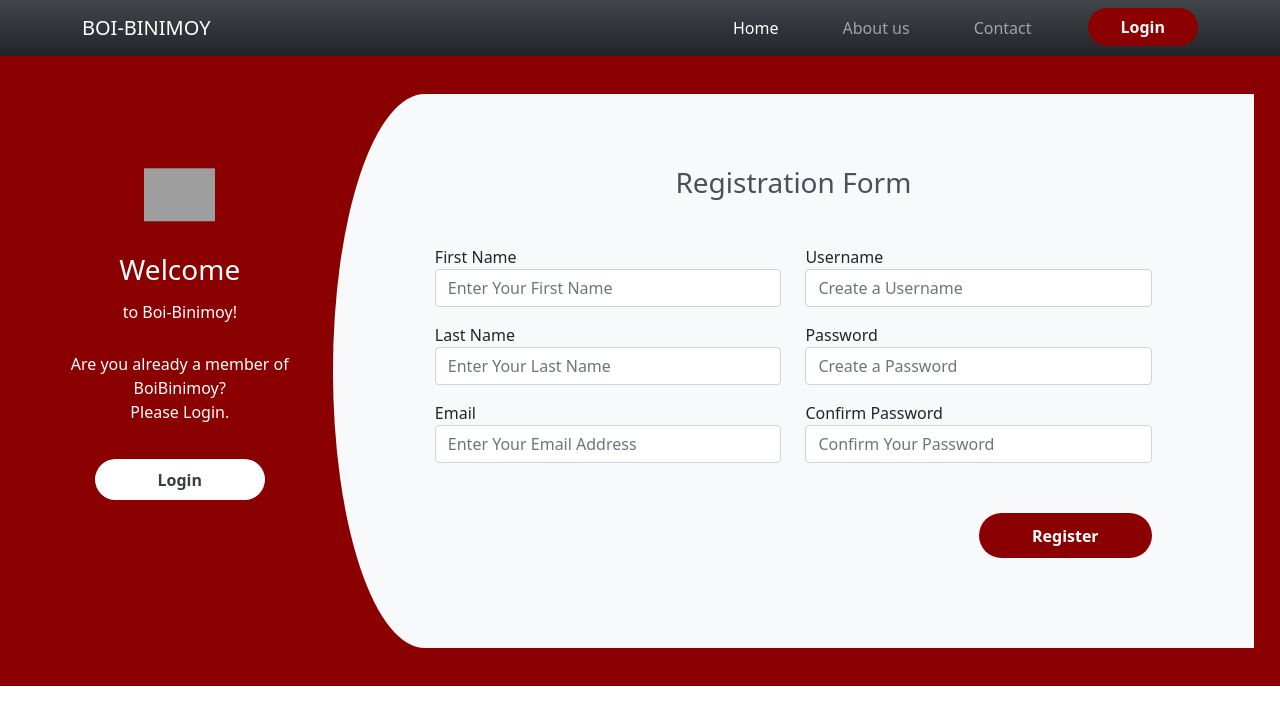
After one commit to Mahmud-Alam/boibinimoy, a Django app: page /register/ in a window 1280 px wide. The commit adds this page. Shown: the top 725 px of the page. Run offline with Django 3.2, Linux system fonts and the light colour scheme; some libraries are stand-ins or nearby versions; grey boxes are pictures that could not be loaded.

Commit message:
adding register template

```diff
--- a/static/css/style.css
+++ b/static/css/style.css
@@ -1,3 +1,8 @@
+.btn-darkred{
+    background-color: darkred;
+    border-radius: 1.5rem;
+    padding: 6px 32px;
+}
 .nav-link{
     margin-right: 3rem;
 }
@@ -9,3 +14,105 @@
     flex-direction: column;
     justify-content: center;
 }
+
+
+
+/* Registration page CSS */
+.form-group {
+    margin-bottom: 1rem;
+}
+.register{
+    background: darkred;
+    padding: 3%;
+}
+.register-left{
+    text-align: center;
+    color: #fff;
+    margin-top: 4%;
+}
+.register-left input{
+    border: none;
+    border-radius: 1.5rem;
+    padding: 3%;
+    width: 60%;
+    background: #fff;
+    font-weight: bold;
+    color: #383d41;
+    margin-top: 5%;
+    margin-bottom: 3%;
+    cursor: pointer;
+}
+.register-right{
+    background: #f8f9fa;
+    border-top-left-radius: 10% 50%;
+    border-bottom-left-radius: 10% 50%;
+}
+.register-left img{
+    margin-top: 15%;
+    margin-bottom: 5%;
+    width: 25%;
+    -webkit-animation: mover 2s infinite  alternate;
+    animation: mover 1s infinite  alternate;
+}
+@-webkit-keyframes mover {
+    0% { transform: translateY(0); }
+    100% { transform: translateY(-20px); }
+}
+@keyframes mover {
+    0% { transform: translateY(0); }
+    100% { transform: translateY(-20px); }
+}
+.register-left p{
+    font-weight: lighter;
+    padding: 2% 8%;
+}
+.register .register-form{
+    padding: 10%;
+    margin-top: 10%;
+}
+.btnRegister{
+    float: right;
+    margin-top: 10%;
+    border: none;
+    border-radius: 1.5rem;
+    padding: 3%;
+    background: darkred;
+    color: #fff;
+    font-weight: 600;
+    width: 50%;
+    cursor: pointer;
+}
+.register .nav-tabs{
+    margin-top: 3%;
+    border: none;
+    background: #0062cc;
+    border-radius: 1.5rem;
+    width: 28%;
+    float: right;
+}
+.register .nav-tabs .nav-link{
+    padding: 2%;
+    height: 34px;
+    font-weight: 600;
+    color: #fff;
+    border-top-right-radius: 1.5rem;
+    border-bottom-right-radius: 1.5rem;
+}
+.register .nav-tabs .nav-link:hover{
+    border: none;
+}
+.register .nav-tabs .nav-link.active{
+    width: 100px;
+    color: #0062cc;
+    border: 2px solid #0062cc;
+    border-top-left-radius: 1.5rem;
+    border-bottom-left-radius: 1.5rem;
+}
+.register-heading{
+    text-align: center;
+    margin-top: 8%;
+    margin-bottom: -15%;
+    color: #495057;
+}
+
+/* END Registration page CSS */
--- /dev/null
+++ b/users/forms.py
@@ -0,0 +1,9 @@
+from django.contrib.auth.forms import UserCreationForm
+from django import forms
+from django.contrib.auth.models import User
+
+class CreateUserForm(UserCreationForm):
+    class Meta:
+        model = User
+        # fields = '__all__'
+        fields = ['username','email','password1','password2']
--- a/users/templates/users/navbar.html
+++ b/users/templates/users/navbar.html
@@ -1,6 +1,6 @@
 <nav class="navbar navbar-expand-lg navbar-dark bg-dark bg-gradient">
     <div class="container">
-      <a class="navbar-brand" href="#">BOI-BINIMOY</a>
+      <a class="navbar-brand" href="{% url 'home' %}">BOI-BINIMOY</a>
       <div>
         <button class="navbar-toggler" type="button" data-bs-toggle="collapse" data-bs-target="#navbarNav" aria-controls="navbarNav" aria-expanded="false" aria-label="Toggle navigation">
             <span class="navbar-toggler-icon"></span>
@@ -8,7 +8,7 @@
           <div class="collapse navbar-collapse" id="navbarNav">
             <ul class="navbar-nav">
               <li class="nav-item">
-                <a class="nav-link active" aria-current="page" href="#">Home</a>
+                <a class="nav-link active" aria-current="page" href="{% url 'home' %}">Home</a>
               </li>
               <li class="nav-item">
                 <a class="nav-link" href="#">About us</a>
@@ -17,7 +17,7 @@
                 <a class="nav-link" href="#">Contact</a>
               </li>
               <li class="nav-item">
-                <a class="btn btn-info fw-bold text-light" href="#">Login</a>
+                <a class="btn btn-darkred fw-bold text-light" href="{% url 'login' %}">Login</a>
               </li>
             </ul>
           </div>
--- /dev/null
+++ b/users/templates/users/register.html
@@ -0,0 +1,72 @@
+<!DOCTYPE html>
+{% extends 'users/main.html' %}
+{% load static %}
+<html lang="en">
+<head>
+    <meta charset="UTF-8">
+    <meta http-equiv="X-UA-Compatible" content="IE=edge">
+    <meta name="viewport" content="width=device-width, initial-scale=1.0">
+    <link href="//maxcdn.bootstrapcdn.com/bootstrap/4.1.1/css/bootstrap.min.css" rel="stylesheet" id="bootstrap-css">
+    <script src="//maxcdn.bootstrapcdn.com/bootstrap/4.1.1/js/bootstrap.min.js"></script>
+    <script src="//cdnjs.cloudflare.com/ajax/libs/jquery/3.2.1/jquery.min.js"></script>
+    <link rel="stylesheet" href="{% static 'css/style.css' %}">
+
+    <title>Registration Page</title>
+</head>
+<body>
+    {% block content %}
+    <div class="register">
+        <div class="row">
+            <div class="col-md-3 register-left">
+                <img src="https://image.ibb.co/n7oTvU/logo_white.png" alt=""/>
+                <h3>Welcome</h3>
+                <p>to Boi-Binimoy!</p>
+                <p>Are you already a member of BoiBinimoy?<br>Please Login.</p>
+                <input type="submit" name="" value="Login"/>
+            </div>
+            <div class="col-md-9 register-right">
+                <div class="tab-content" id="myTabContent">
+                    <div class="tab-pane fade show active" id="home" role="tabpanel" aria-labelledby="home-tab">
+                        <h3 class="register-heading">Registration Form</h3>
+                        <form action="" method="POST">
+                            {% csrf_token %}
+                            <div class="row register-form">
+                                <div class="col-md-6">
+                                    <div class="form-group">
+                                        <label for="">First Name</label>
+                                        <input type="text" id="fname" class="form-control" name="fname" placeholder="Enter Your First Name" Required>
+                                    </div>
+                                    <div class="form-group">
+                                        <label for="">Last Name</label>
+                                        <input type="text" id="lname" class="form-control" name="lname" placeholder="Enter Your Last Name" Required>
+                                    </div>
+                                    <div class="form-group">
+                                        <label for="">Email</label>
+                                        <input type="email" id="email" class="form-control" name="email" placeholder="Enter Your Email Address" Required>
+                                    </div>
+                                </div>
+                                <div class="col-md-6">
+                                    <div class="form-group">
+                                        <label for="">Username</label>
+                                        <input type="text" id="username" class="form-control" name="username" placeholder="Create a Username" Required>
+                                    </div>
+                                    <div class="form-group">
+                                        <label for="">Password</label>
+                                        <input type="password" id="password1" class="form-control" name="password1" placeholder="Create a Password" Required>
+                                    </div>
+                                    <div class="form-group">
+                                        <label for="">Confirm Password</label>
+                                        <input type="password" id="password2" class="form-control" name="password2" placeholder="Confirm Your Password" Required>
+                                    </div>
+                                    <input type="submit" class="btnRegister"  value="Register"/>
+                                </div>
+                            </div>
+                        </form>
+                    </div>
+                </div>
+            </div>
+        </div>
+    </div>
+    {% endblock %}
+</body>
+</html>
--- a/users/urls.py
+++ b/users/urls.py
@@ -2,5 +2,8 @@ from django.urls import path
 from . import views
 
 urlpatterns = [
-    path('', views.home, name='home'),
+    path('', views.homePage, name='home'),
+    path('register/', views.registrationPage, name='register'),
+    path('login/', views.loginPage, name='login'),
+    path('logout/', views.logoutPage, name='logout'),
 ]
--- a/users/views.py
+++ b/users/views.py
@@ -1,5 +1,32 @@
-from django.shortcuts import render
+from django.contrib.auth import logout
+from django.shortcuts import redirect, render
+from django.contrib import messages
+
 from .models import *
+from .forms import *
 
-def home(req):
+def homePage(req):
     return render(req, 'users/index.html')
+
+def registrationPage(req):
+    form = CreateUserForm()
+    if req.method == 'Post':
+        form = CreateUserForm(req.Post)
+        if form.is_valid():
+            form.save()
+            user = form.cleaned_data.get('username')
+            messages.success(req, 'Account was created for '+user)
+            return redirect('home')
+
+    context = {'form':form}
+    return render(req,'users/register.html',context)
+
+
+def loginPage(req):
+    context = {}
+    return render(req,'users/login.html',context)
+
+
+def logoutPage(req):
+    logout(req)
+    return redirect('home')
```
Also changed, not shown: users/templates/users/login.html (added).
